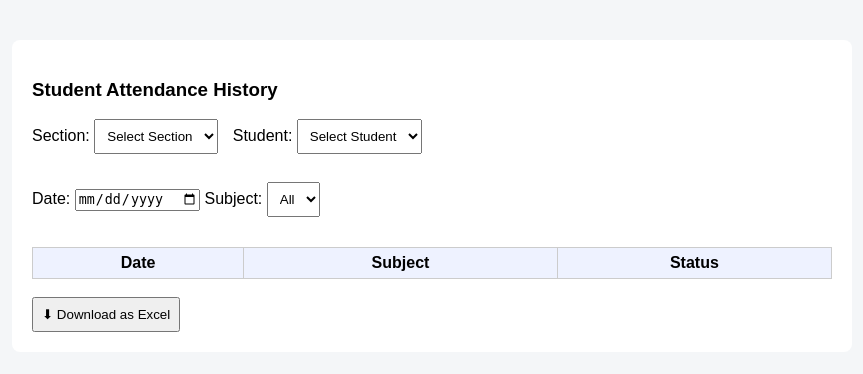
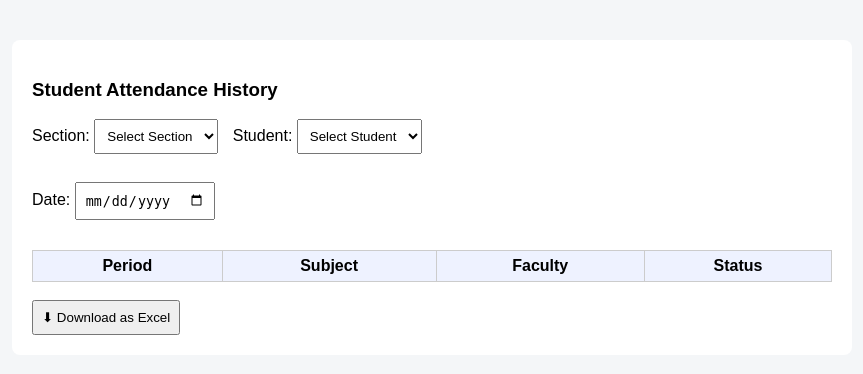
Before and after one commit to lalasamvsr/attendance, a Flask app: page /student-report in a window 1280 px wide. Shown: the top 374 px of the page, without its empty margins (208-1071 px from the left). Run offline with Flask 3, Linux system fonts and the light colour scheme; data that the repository does not hold is empty; some libraries are stand-ins or nearby versions.

Commit message:
Update student_report.html

```diff
--- a/templates/student_report.html
+++ b/templates/student_report.html
@@ -5,10 +5,11 @@
 <style>
 body{font-family:Arial;background:#f4f6f8;}
 .container{width:800px;margin:40px auto;background:#fff;padding:20px;border-radius:8px;}
-select{padding:8px;margin-right:10px;margin-bottom:10px;}
+select,input{padding:8px;margin-right:10px;margin-bottom:10px;}
 table{border-collapse:collapse;width:100%;margin-top:20px;}
 th,td{border:1px solid #ccc;padding:6px;text-align:center;}
 th{background:#eef2ff;}
+button{padding:8px;}
 </style>
 </head>
 
@@ -33,34 +34,30 @@ th{background:#eef2ff;}
 
 <br><br>
 
-<!-- Datw -->
+<!-- Date -->
 <label>Date:</label>
 <input type="date" id="dateSelect" onchange="loadAttendance()">
 
-
-<!-- Subject -->
-<label>Subject:</label>
-<select id="subjectSelect" onchange="loadAttendance()">
-<option value="All">All</option>
-</select>
-
 <table id="reportTable">
 <tr>
-<th>Date</th>
-<th>Subject</th>
-<th>Status</th>
+    <th>Period</th>
+    <th>Subject</th>
+    <th>Faculty</th>
+    <th>Status</th>
 </tr>
 </table>
+
 <br>
 
-<button onclick="downloadExcel()" style="padding:8px;">
+<button onclick="downloadExcel()">
     ⬇ Download as Excel
 </button>
 
 </div>
 
 <script>
-/* Load students based on section */
+
+/* Load students */
 function loadStudents(){
     const sectionId = document.getElementById("sectionSelect").value;
     const studentSelect = document.getElementById("studentSelect");
@@ -78,7 +75,7 @@ function loadStudents(){
     });
 }
 
-/* Load attendance based on student + date */
+/* Load attendance */
 function loadAttendance(){
     const studentId = document.getElementById("studentSelect").value;
     const selectedDate = document.getElementById("dateSelect").value;
@@ -97,6 +94,14 @@ function loadAttendance(){
     fetch(`/get-student-attendance/${studentId}?date=${selectedDate}`)
     .then(res => res.json())
     .then(data => {
+        if(data.attendance.length === 0){
+            table.innerHTML += `
+                <tr>
+                    <td colspan="4">No records found</td>
+                </tr>`;
+            return;
+        }
+
         data.attendance.forEach(a => {
             table.innerHTML += `
                 <tr>
@@ -122,8 +127,8 @@ function downloadExcel(){
     window.location.href =
         `/download-student-excel?student_id=${studentId}&date=${selectedDate}`;
 }
+
 </script>
-
 
 </body>
 </html>
```
